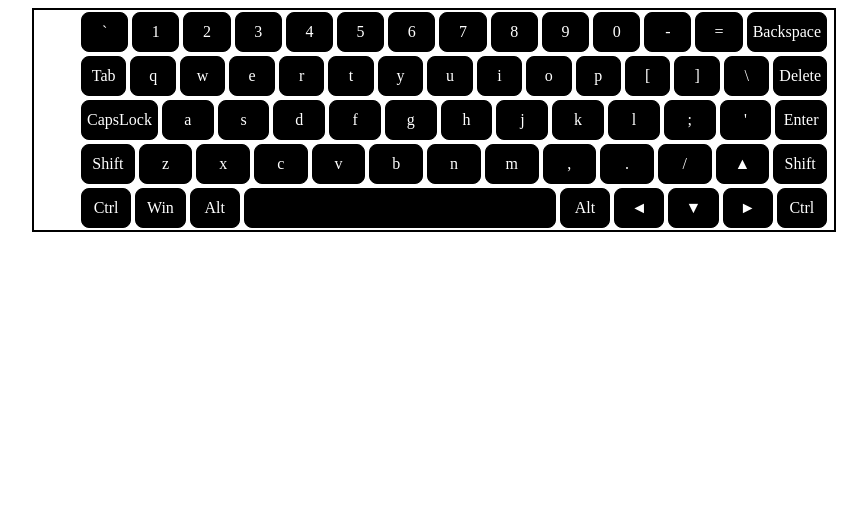
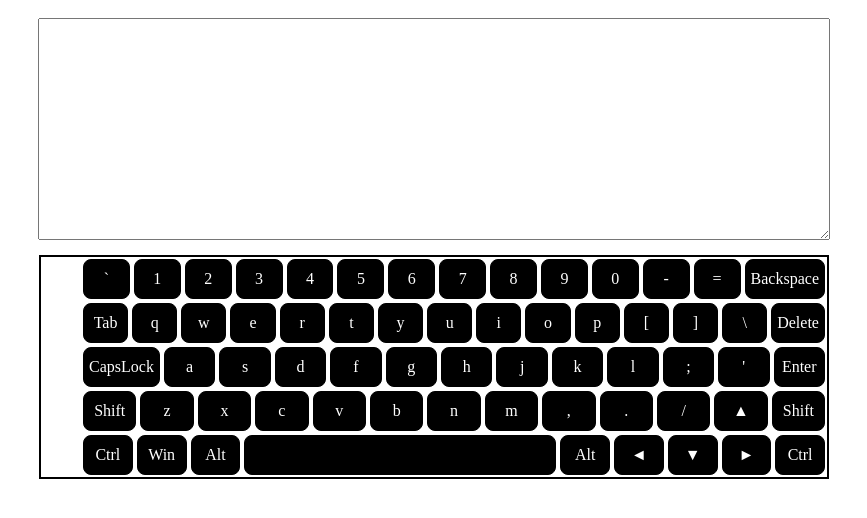
Before and after one commit to Andreyjkov/VirtualKeyboard, a plain HTML site: page index.html in a window 1280 px wide. Shown: the whole page, without its empty margins (206-1073 px from the left). Drawn offline with Linux system fonts and the light colour scheme.

Commit message:
feat: add input window - 'textarea'

```diff
--- a/index.js
+++ b/index.js
@@ -34,6 +34,14 @@ class Button {
   }
 }
 
+const textarea = document.createElement("textarea")
+const renderTextarea = () => {
+    textarea.id = "textarea";
+    textarea.setAttribute("rows", "10");
+    return textarea;
+}
+renderTextarea()
+
 
 const renderKeyBoard = () => {
 //   keyBoard.remove();
@@ -56,6 +64,7 @@ renderKeyBoard()
 
 const init =() => {
     document.body.appendChild(main);
+    main.appendChild(textarea)
     main.appendChild(keyBoard)
 
 }
--- a/style.css
+++ b/style.css
@@ -1,14 +1,31 @@
 main {
-  border: 2px solid black;
+  /* border: 2px solid black; */
   max-width: 800px;
   display: flex;
   flex-direction: column;
   margin: 0 auto;
 }
+
+#textarea {
+    /* display: flex;
+  width: 790px;
+  margin: 0 auto; */
+  /* font-size: 40px; */
+  display: block;
+  width: 770px;
+  /* height: 200px; */
+  margin: 10px auto 10px;
+  padding: 10px;
+  font-size: 18px;
+  color: #444444;
+}
+
 section {
   display: flex;
   flex-direction: column;
-  margin: 0px 5px;
+  margin: 5px;
+  border: 2px solid black;
+  max-width: 800px;
 }
 
 .row {
```
